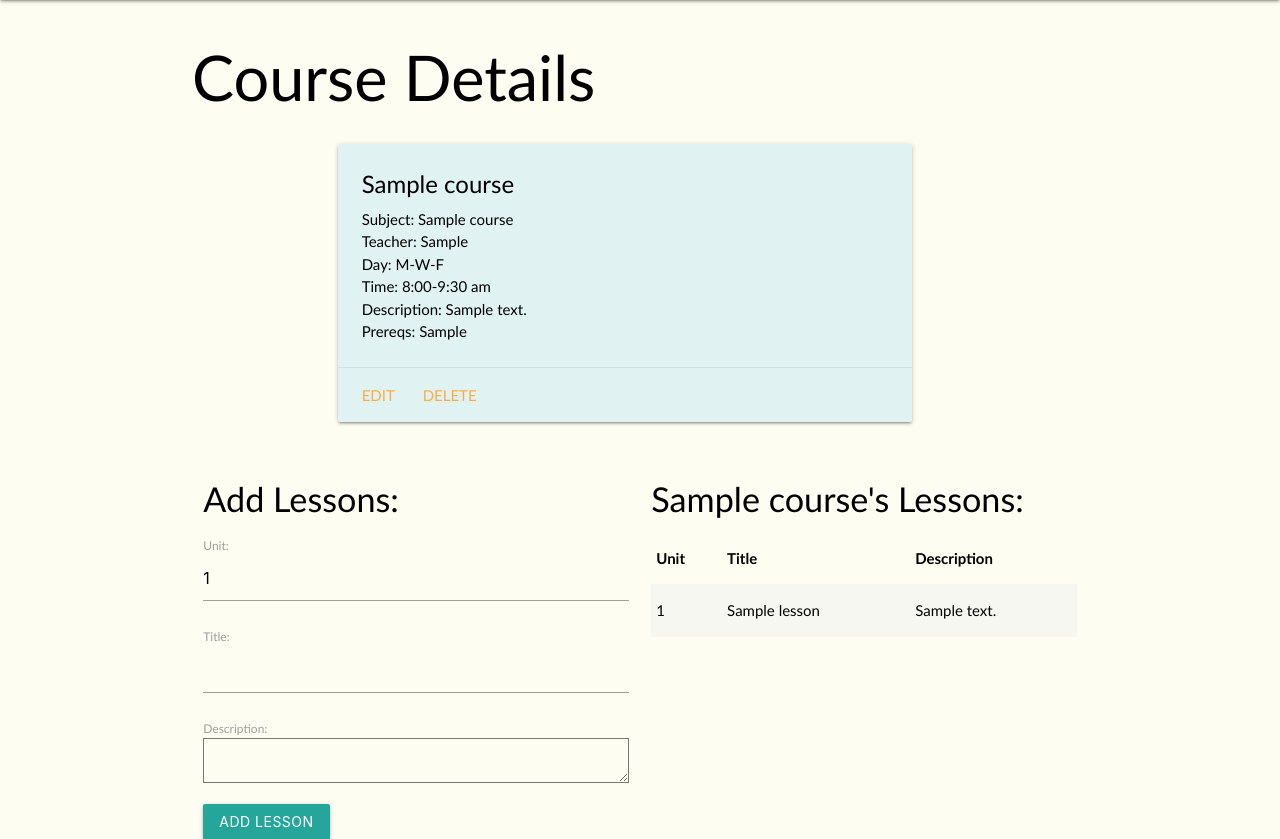
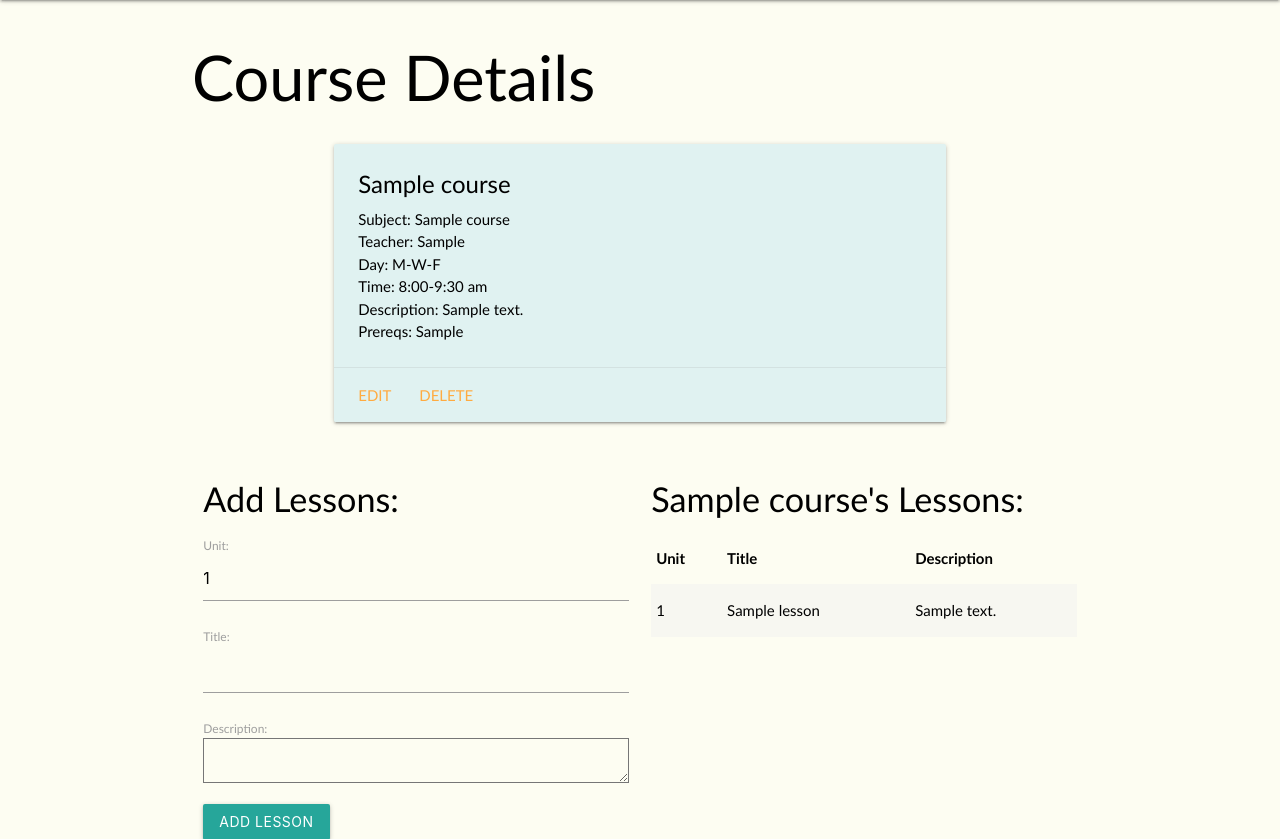
Before and after one commit to weklihua/course-tracker, a Django app: page /courses/1/ in a window 1280 px wide. Shown: the part 64-903 px from the top of the page. Run offline with Django 4.2, Linux system fonts and the light colour scheme; a user stored in the database is signed in; tables that the repository leaves empty hold one stand-in row (values such as "Sample post").

Commit message:
change card width

```diff
--- a/main_app/static/css/style.css
+++ b/main_app/static/css/style.css
@@ -16,23 +16,16 @@ body {
     text-align: right;
   }
 
-  /* img {
-    max-width: 50%;
-    height: auto;
-  } */
-
-  /* .card{
-    display: flex;
-    align-items: center;
-    justify-content: center;
-} */
-
 #coursedetail{
   margin-left:15%;
+  width: 70%;
 }
+
 #studentdetail{
   margin-left:15%;
+  width: 70%;
 }
+
 div.card.teal.lighten-5:hover {
   box-shadow: 2px 2px rgba(216, 212, 212, 0.603);
 }
--- a/main_app/templates/courses/detail.html
+++ b/main_app/templates/courses/detail.html
@@ -2,8 +2,8 @@
 
 <h1>Course Details</h1>
 <div class="row">
-  <div class="col s8" id="coursedetail">
-    <div class="card teal lighten-5">
+  <div class="col s12">
+    <div class="card teal lighten-5" id="coursedetail">
       <div class="card-content">
         <span class="card-title">{{ course.title }}</span>
         <p>Subject: {{ course.subject }}</p>
--- a/main_app/templates/main_app/student_detail.html
+++ b/main_app/templates/main_app/student_detail.html
@@ -4,8 +4,8 @@
 <h1>Student Details</h1>
 
 <div class="row">
-  <div class="col s8 col-offset-3" id="studentdetail">
-    <div class="card teal lighten-5">
+  <div class="col s12 col-offset-3">
+    <div class="card teal lighten-5" id="studentdetail">
       <div class="card-content">
         <span class="card-title">{{ student.name }}</span>
         <p>Grade: {{ student.get_year_display }}</p>
```
